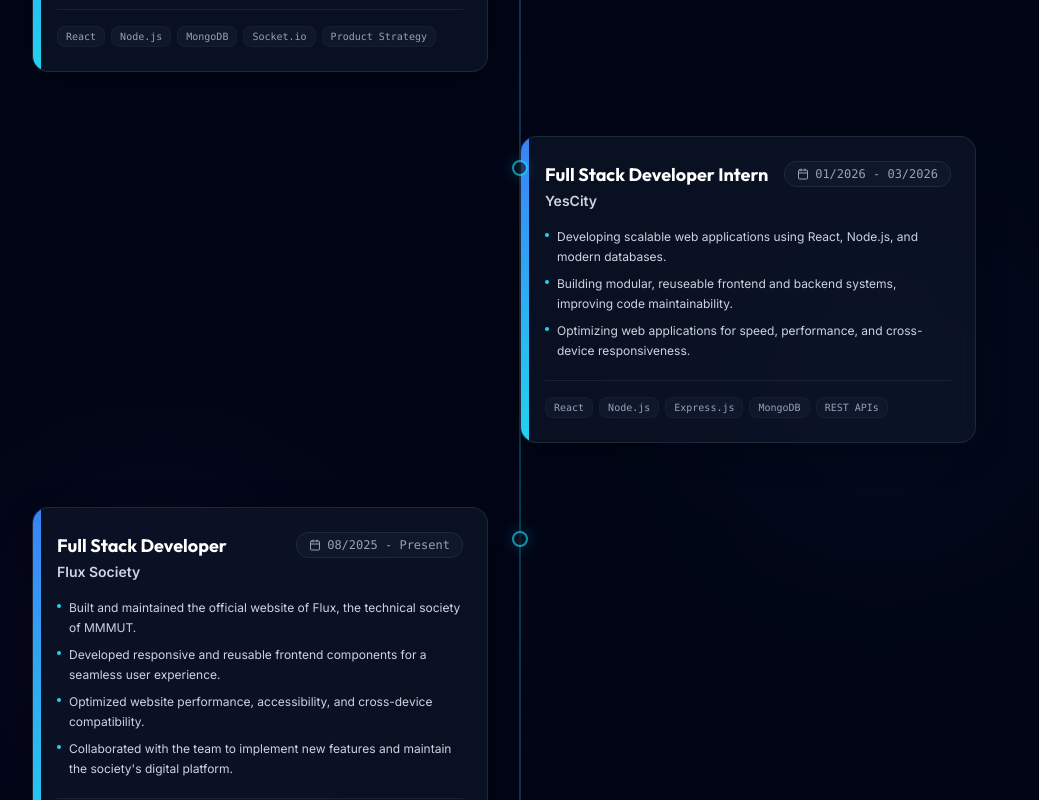
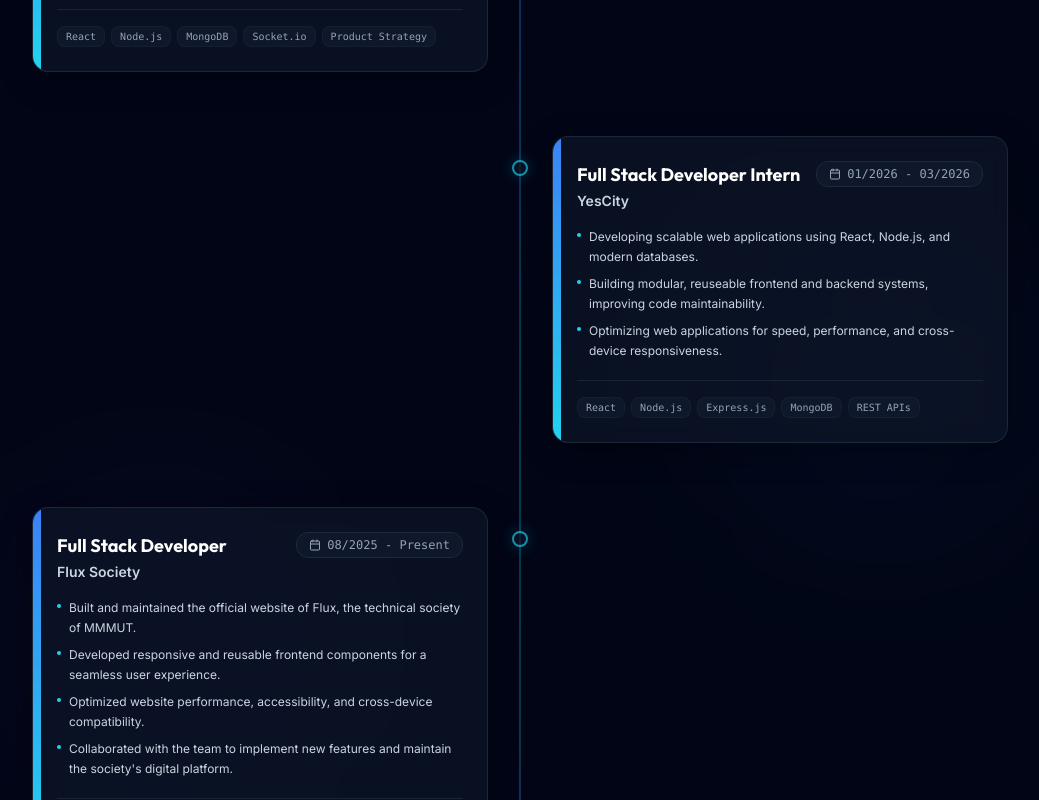
Before and after one commit to pradyumn980/Portfolio, a React (Vite) app: page / in a window 1280 px wide. Shown: the part 3100-3900 px from the top of the page, without its empty margins (120-1159 px from the left). Built offline with nearby package versions, Linux system fonts and the light colour scheme.

Commit message:
experience layout fixed

```diff
--- a/src/components/Experience.tsx
+++ b/src/components/Experience.tsx
@@ -50,7 +50,9 @@
                     whileInView={{ opacity: 1, x: 0 }}
                     viewport={{ once: true, margin: "-100px" }}
                     transition={{ duration: 0.6, ease: "easeOut" }}
-                    className="w-full md:w-1/2 pl-12 md:pl-0 md:px-8"
+                    className={`w-full md:w-1/2 pl-12 ${
+                      isEven ? "md:pl-0 md:pr-8" : "md:pl-8 md:pr-0"
+                    }`}
                   >
                     <div className="glass-panel p-6 rounded-2xl relative overflow-hidden group hover:border-slate-700 transition-all duration-300">
 
```
